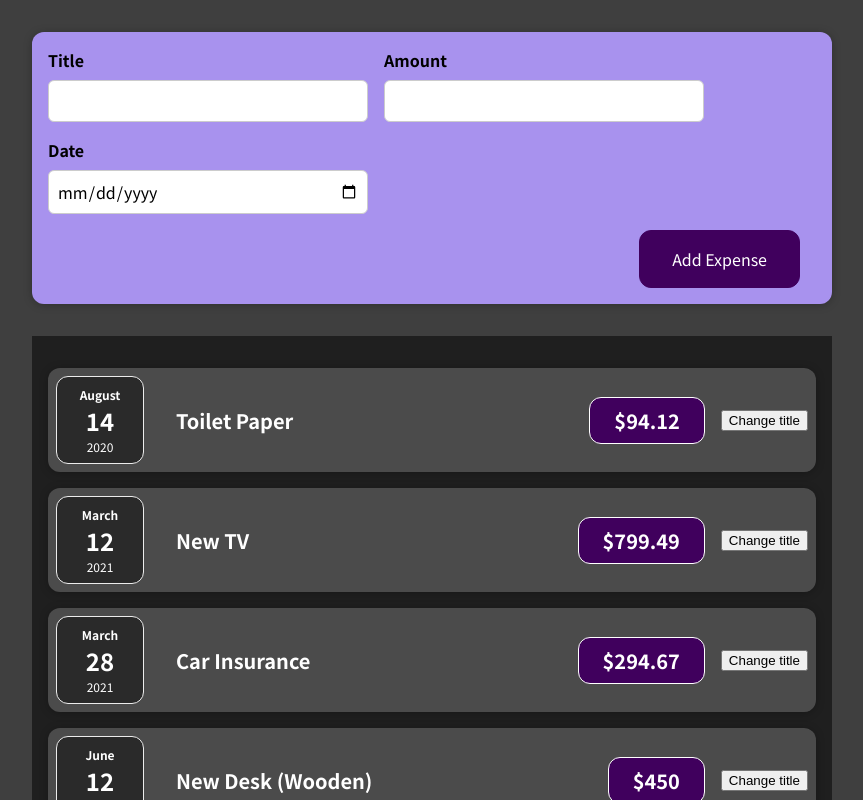
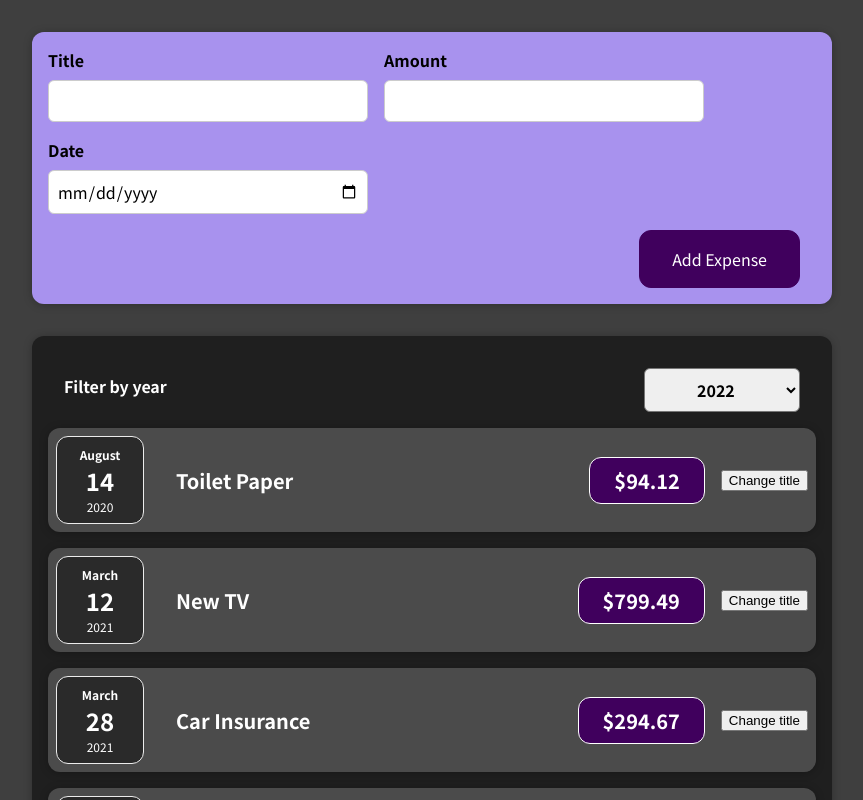
Before and after one commit to jinxuan-owyong/expenses-react, a React (Create React App) app: page / in a window 1280 px wide. Shown: the top 800 px of the page, without its empty margins (208-1071 px from the left). Built offline with nearby package versions, Linux system fonts and the light colour scheme.

Commit message:
Add filter items by year

```diff
--- a/src/components/Expenses/Expenses.js
+++ b/src/components/Expenses/Expenses.js
@@ -1,43 +1,60 @@
-import React from 'react';
-import './Expenses.css';
-import ExpenseItem from './ExpenseItem';
+import React, { useState } from "react";
+import "./Expenses.css";
+import Card from "../UI/Card";
+import ExpenseItem from "./ExpenseItem";
+import ExpenseFilter from "./ExpensesFilter";
 
 const Expenses = function () {
   const expenses = [
     {
-      id: 'e1',
-      title: 'Toilet Paper',
+      id: "e1",
+      title: "Toilet Paper",
       amount: 94.12,
       date: new Date(2020, 7, 14),
     },
-    { id: 'e2', title: 'New TV', amount: 799.49, date: new Date(2021, 2, 12) },
+    { id: "e2", title: "New TV", amount: 799.49, date: new Date(2021, 2, 12) },
     {
-      id: 'e3',
-      title: 'Car Insurance',
+      id: "e3",
+      title: "Car Insurance",
       amount: 294.67,
       date: new Date(2021, 2, 28),
     },
     {
-      id: 'e4',
-      title: 'New Desk (Wooden)',
+      id: "e4",
+      title: "New Desk (Wooden)",
       amount: 450,
       date: new Date(2021, 5, 12),
     },
   ];
 
+  const processExpenses = function (exp) {
+    return exp.map((e) => {
+      return (
+        <ExpenseItem
+          key={e.id}
+          title={e.title}
+          amount={e.amount}
+          date={e.date}
+        />
+      );
+    });
+  };
+
+  const [filteredItems, setFilteredItems] = useState(processExpenses(expenses));
+  const handleYearChange = function (year) {
+    const filteredItems = expenses.filter(
+      (expense) => expense.date.getFullYear() === +year
+    );
+    setFilteredItems(processExpenses(filteredItems));
+  };
+
   return (
-    <div className="expenses">
-      {expenses.map((exp) => {
-        return (
-          <ExpenseItem
-            key={exp.id}
-            title={exp.title}
-            amount={exp.amount}
-            date={exp.date}
-          />
-        );
-      })}
-    </div>
+    <Card className="expenses">
+      <div>
+        <ExpenseFilter onYearChange={handleYearChange} />
+        {filteredItems}
+      </div>
+    </Card>
   );
 };
 
--- /dev/null
+++ b/src/components/Expenses/ExpensesFilter.css
@@ -0,0 +1,24 @@
+.expenses-filter {
+  color: white;
+  padding: 0 1rem;
+}
+
+.expenses-filter__control {
+  display: flex;
+  width: 100%;
+  align-items: center;
+  justify-content: space-between;
+  margin: 1rem 0;
+}
+
+.expenses-filter label {
+  font-weight: bold;
+  margin-bottom: 0.5rem;
+}
+
+.expenses-filter select {
+  font: inherit;
+  padding: 0.5rem 3rem;
+  font-weight: bold;
+  border-radius: 6px;
+}
--- /dev/null
+++ b/src/components/Expenses/ExpensesFilter.js
@@ -0,0 +1,24 @@
+/* eslint-disable react/prop-types */
+import React from "react";
+
+import "./ExpensesFilter.css";
+
+const ExpensesFilter = function (props) {
+  const handleSelectYear = (ev) => props.onYearChange(ev.target.value);
+
+  return (
+    <div className="expenses-filter">
+      <div className="expenses-filter__control">
+        <label>Filter by year</label>
+        <select onChange={handleSelectYear}>
+          <option value="2022">2022</option>
+          <option value="2021">2021</option>
+          <option value="2020">2020</option>
+          <option value="2019">2019</option>
+        </select>
+      </div>
+    </div>
+  );
+};
+
+export default ExpensesFilter;
```
